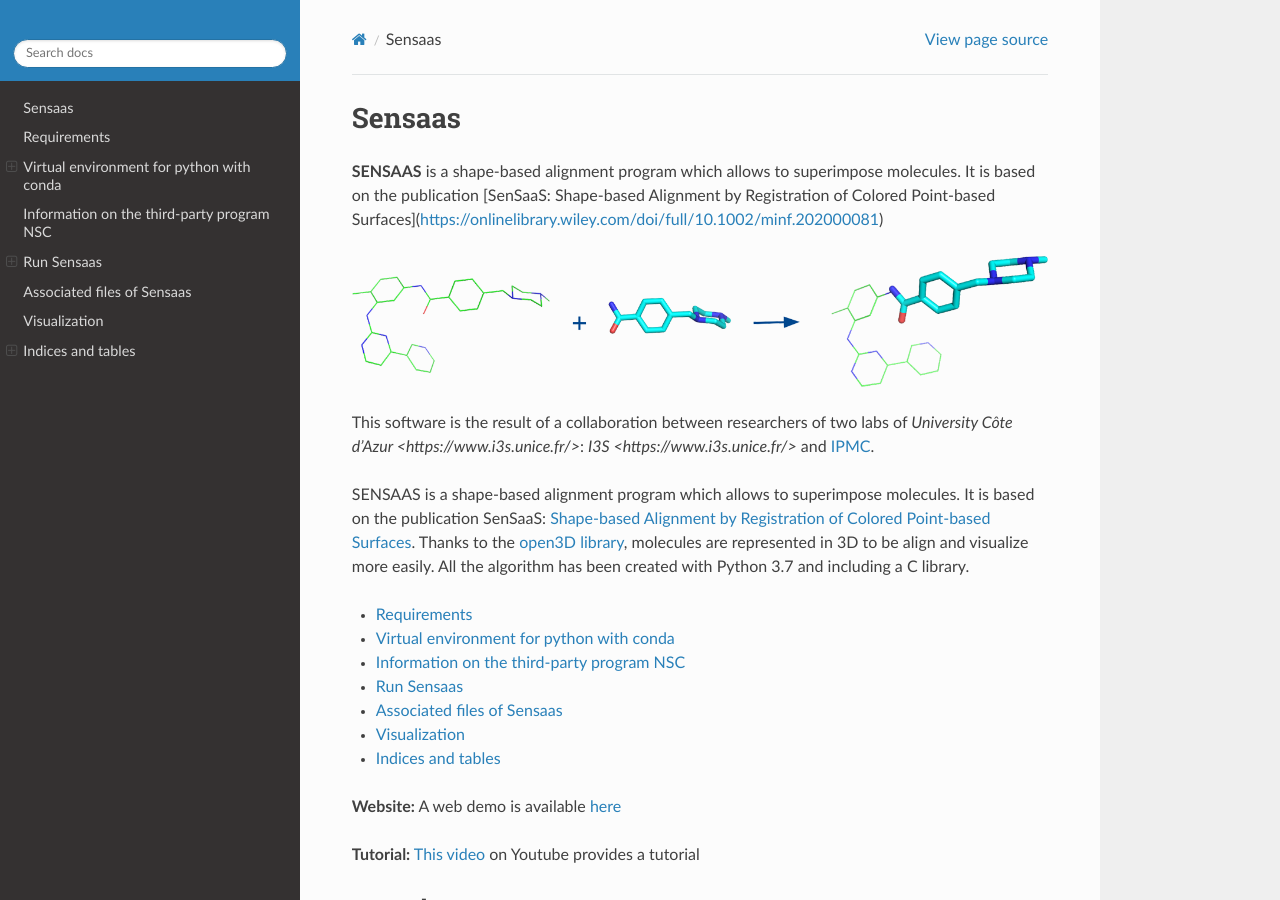
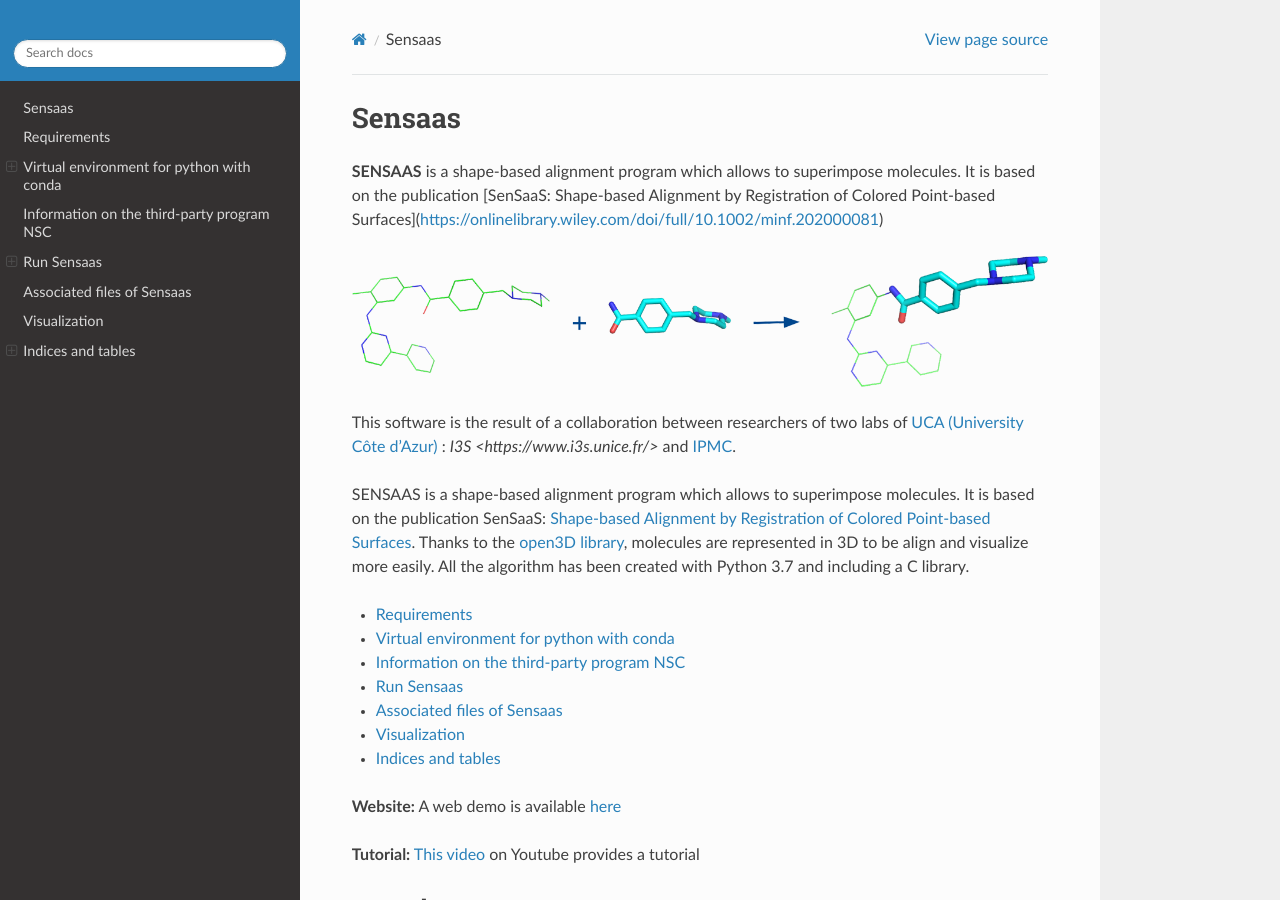
Before and after one commit to SENSAAS/sensaas, a Sphinx documentation site: the page built from docs/index.rst, in a window 1280 px wide and 900 px high. Built offline with Sphinx 7.4.7 and the Read the Docs theme 2.0.0, drawn with Linux system fonts in a browser that asks for light colours.

Commit message:
Update index.rst

```diff
--- a/docs/index.rst
+++ b/docs/index.rst
@@ -12,7 +12,7 @@ Sensaas
 
 .. image:: _static/alignement.png
 
-This software is the result of a collaboration between researchers of two labs of `University Côte d'Azur <https://www.i3s.unice.fr/>`: `I3S <https://www.i3s.unice.fr/>` and `IPMC <https://www.ipmc.cnrs.fr/cgi-bin/site.cgi>`_.
+This software is the result of a collaboration between researchers of two labs of `UCA (University Côte d'Azur) <https://univ-cotedazur.fr/>`_ : `I3S <https://www.i3s.unice.fr/>` and `IPMC <https://www.ipmc.cnrs.fr/cgi-bin/site.cgi>`_.
 
 SENSAAS is a shape-based alignment program which allows to superimpose molecules. It is based on the publication SenSaaS: `Shape-based Alignment by Registration of Colored Point-based Surfaces <https://onlinelibrary.wiley.com/doi/full/10.1002/minf.202000081>`_. Thanks to the `open3D library <http://www.open3d.org/>`_, molecules are represented in 3D to be align and visualize more easily.
 All the algorithm has been created with Python 3.7 and including a C library.
```
